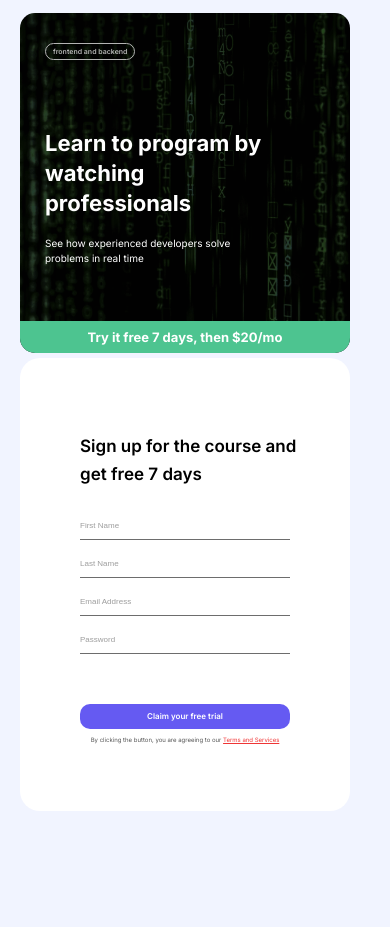
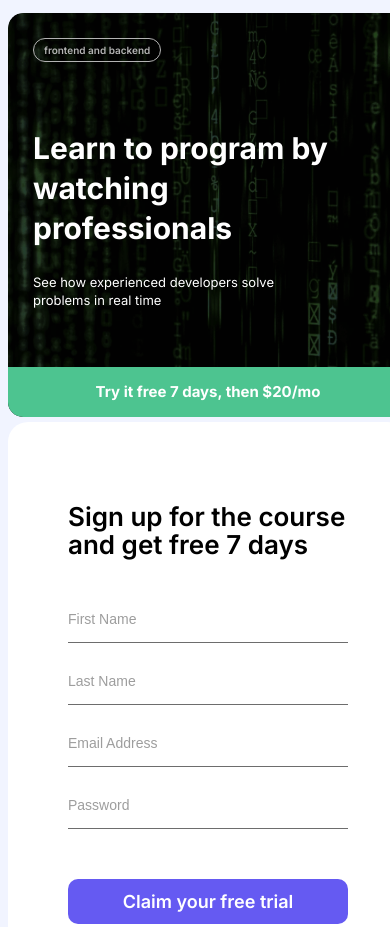
Before and after one commit to bboisxonov/bb-log-in-landing, a plain HTML site: page index.html in a window 390 px wide. Shown: the top 927 px of the page. Before the commit the page ends 844 px from the top, so only its background shows below. Drawn offline with Linux system fonts and the light colour scheme.

Commit message:
responsive for iPhone 6/7/8 plus ready

```diff
--- a/css/style.css
+++ b/css/style.css
@@ -219,7 +219,7 @@ body {
 /* -------------------------------------------------------------------------------------------------------------- */
 @media only screen and (max-width: 415px) {
   .container {
-    max-width: 350px;
+    max-width: 410px;
     padding: 0;
     margin: 0 auto;
   }
@@ -228,7 +228,7 @@ body {
     display: flex;
     align-items: center;
     justify-content: space-between;
-    width: 330px;
+    width: 400px;
     height: 640px;
   }
   .login-left {
@@ -237,8 +237,8 @@ body {
     display: flex;
     flex-direction: column;
     justify-content: space-between;
-    width: 330px;
-    height: 340px;
+    width: 100%;
+    height: 500px;
     background-image: url("../img/login-image-background.png");
     background-repeat: no-repeat;
     background-size: cover;
@@ -251,7 +251,7 @@ body {
   }
   .login-right {
     border-radius: 20px;
-    width: 330px;
+    width: 100%;
     height: 640px;
     background: #fff;
     padding: 60px;
@@ -262,11 +262,11 @@ body {
     flex-direction: column;
   }
   .login-info-btn {
-    padding: 3px 7px;
+    padding: 5px 10px;
     font-family: "Inter";
     font-style: normal;
     font-weight: 600;
-    font-size: 7px;
+    font-size: 10px;
     line-height: 10px;
     text-align: center;
     color: #b3b3b3;
@@ -278,19 +278,19 @@ body {
     font-family: "Inter";
     font-weight: 700;
     /* or 128% */
-    width: 250px;
+    width: 300px;
     color: #ffffff;
     margin-top: 70px;
-    font-size: 22px !important;
-    line-height: 30px !important;
+    font-size: 30px !important;
+    line-height: 40px !important;
   }
   .login-info-description {
-    width: 200px;
+    width: 250px;
     font-family: "Inter";
     font-style: normal;
     font-weight: 400;
-    font-size: 10px !important;
-    line-height: 15px !important;
+    font-size: 13px !important;
+    line-height: 18px !important;
     /* or 162% */
 
     color: #ffffff;
@@ -306,12 +306,12 @@ body {
     font-family: "Inter";
     font-style: normal;
     font-weight: 700;
-    font-size: 13px;
+    font-size: 15px;
     line-height: 15px;
     /* identical to box height */
 
     text-align: center;
-    height: 35px;
+    height: 50px;
     display: flex;
     align-items: center;
     flex-direction: column;
@@ -328,9 +328,9 @@ body {
   }
   .login-right-title {
     font-family: "Inter";
-    width: 230px;
+    width: 280px;
     font-weight: 600;
-    font-size: 17px;
+    font-size: 26px;
     line-height: 28px;
     /* or 131% */
     color: #000000;
@@ -340,12 +340,12 @@ body {
     color: #555555;
     border: 0;
     border-bottom: 1px solid rgb(48, 48, 48);
-    padding: 9px 0;
+    padding: 15px 0;
     opacity: 0.7;
-    font-size: 8px;
+    font-size: 14px;
   }
   .login-search:not(:last-child) {
-    margin-top: 10px;
+    margin-top: 15px;
   }
   .login-search:focus {
     border-bottom: 1px solid black;
@@ -360,14 +360,14 @@ body {
     color: #000000;
   }
   .form-button {
-    padding: 5px 30px;
+    padding: 15px 30px;
     background: #655af2;
     border-radius: 10px;
     border: transparent;
     font-family: "Inter";
     font-style: normal;
     font-weight: 600;
-    font-size: 8px;
+    font-size: 18px;
     line-height: 15px;
 
     color: #ffffff;
@@ -377,12 +377,14 @@ body {
     font-family: "Inter";
     font-style: normal;
     font-weight: 400;
-    font-size: 6px;
-    line-height: 10px;
+    font-size: 10px;
+    line-height: 15px;
     /* identical to box height, or 136% */
 
     color: #555555;
     text-align: center;
+    width: 200px;
+    margin: 10px auto;
   }
   .login-right-link {
     color: #ef3535;
```
